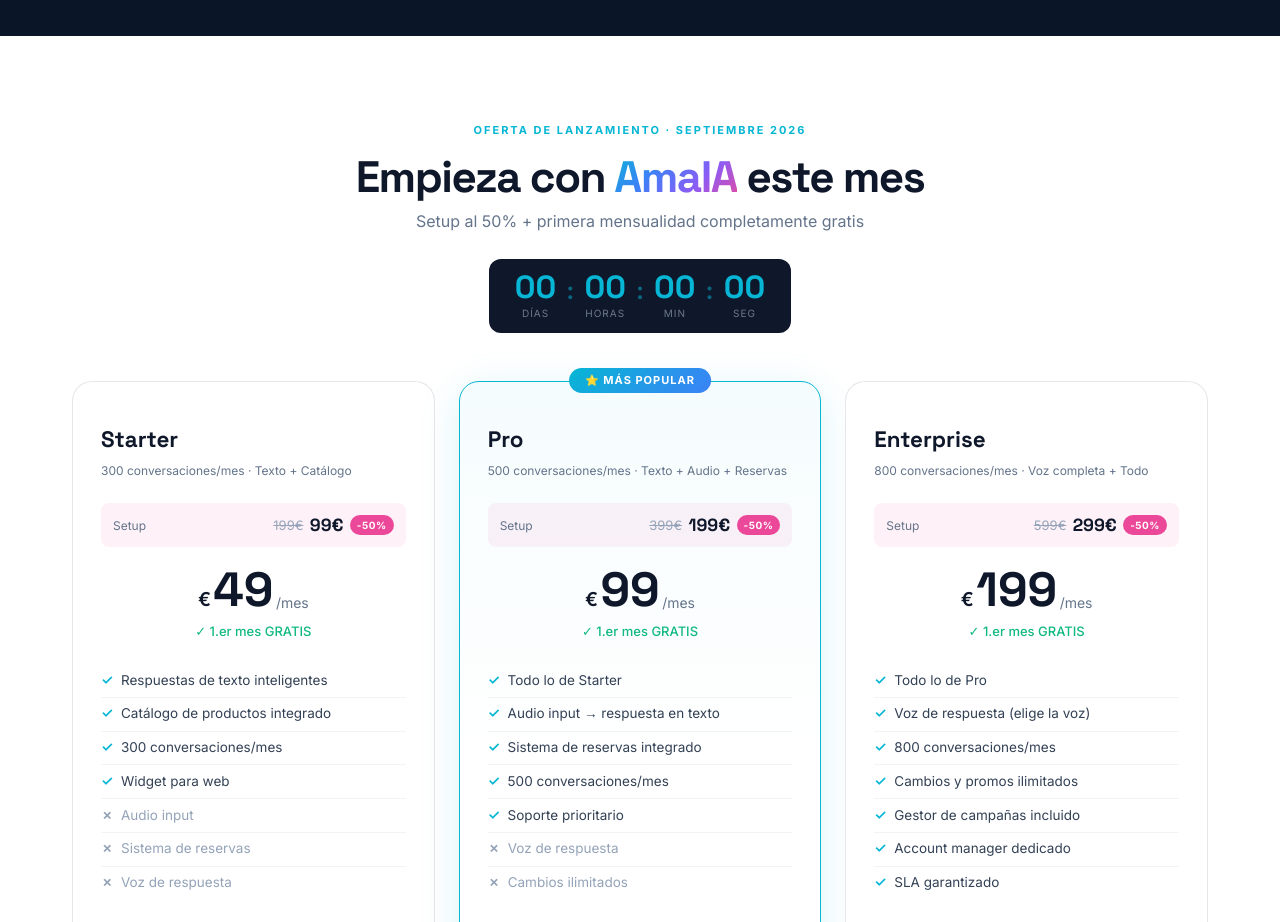
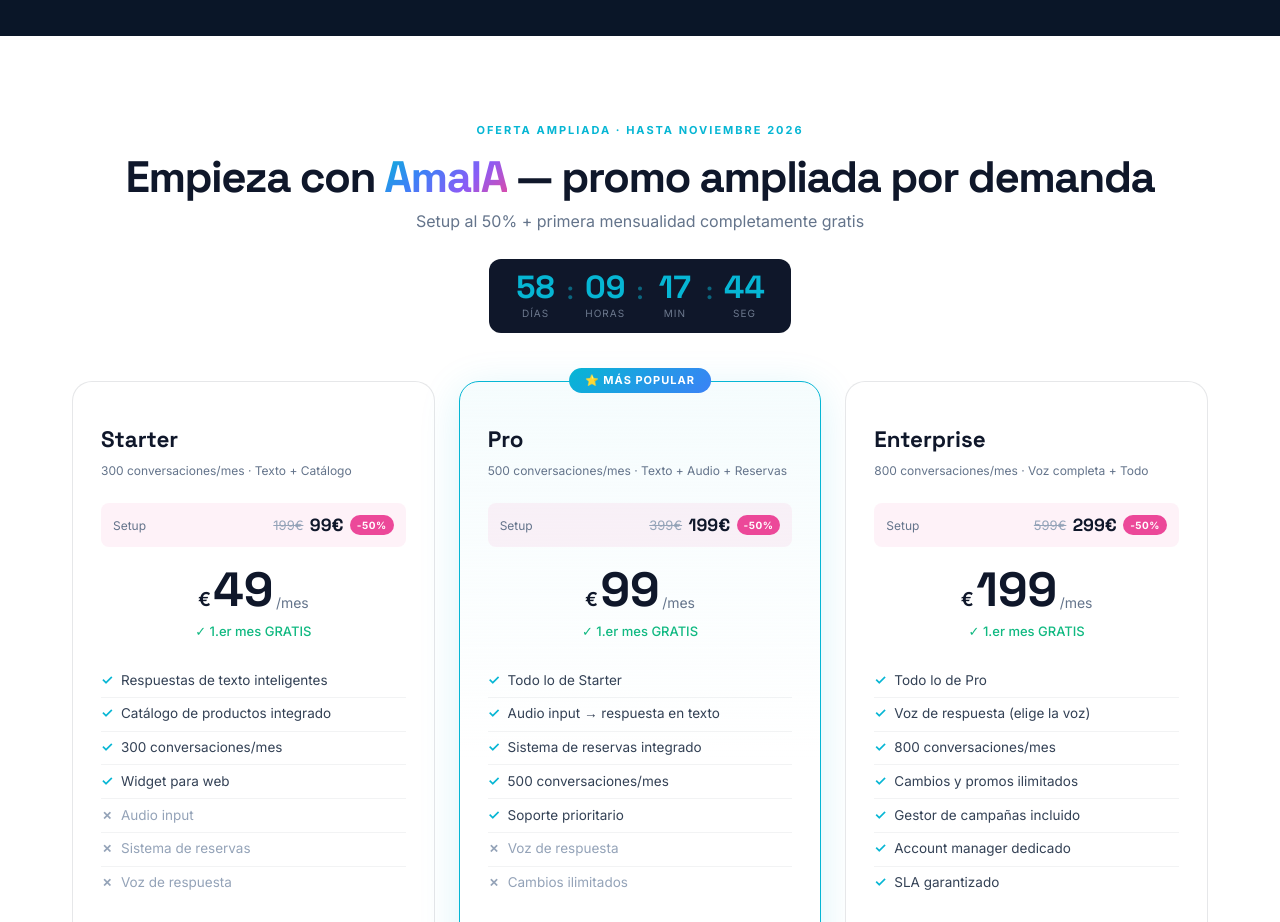
Before and after one commit to mktvektor-ctrl/vektor-mkt, a plain HTML site: page amaia.html in a window 1280 px wide. Shown: the part 2720-3642 px from the top of the page. Drawn offline with Linux system fonts and the light colour scheme.

Commit message:
Ampliar promo AmaIA hasta noviembre 2026

```diff
--- a/amaia.html
+++ b/amaia.html
@@ -359,8 +359,8 @@
 <section id="oferta" class="amaia-pricing-section">
   <div class="container">
     <div class="pricing-head reveal">
-      <span class="sec-tag">OFERTA DE LANZAMIENTO · SEPTIEMBRE 2026</span>
-      <h2 class="sec-h2 offer-title">Empieza con <span class="grad-text">AmaIA</span> este mes</h2>
+      <span class="sec-tag">OFERTA AMPLIADA · HASTA NOVIEMBRE 2026</span>
+      <h2 class="sec-h2 offer-title">Empieza con <span class="grad-text">AmaIA</span> — promo ampliada por demanda</h2>
       <p class="offer-sub">Setup al 50% + primera mensualidad completamente gratis</p>
       <div class="offer-countdown">
         <div class="cd-unit"><span class="cd-num" id="cd-d">00</span><span class="cd-lbl">días</span></div>
@@ -530,7 +530,7 @@
 <script>
 var y=document.getElementById('year');if(y)y.textContent=new Date().getFullYear();
 (function(){
-  var end=new Date('2026-09-30T23:59:59+02:00').getTime();
+  var end=new Date('2026-11-30T23:59:59+01:00').getTime();
   function tick(){var now=Date.now(),diff=Math.max(0,end-now);
     var d=Math.floor(diff/86400000),h=Math.floor((diff%86400000)/3600000),
         m=Math.floor((diff%3600000)/60000),s=Math.floor((diff%60000)/1000);
```
Also changed, not shown: index.html (+2 -2 lines).
